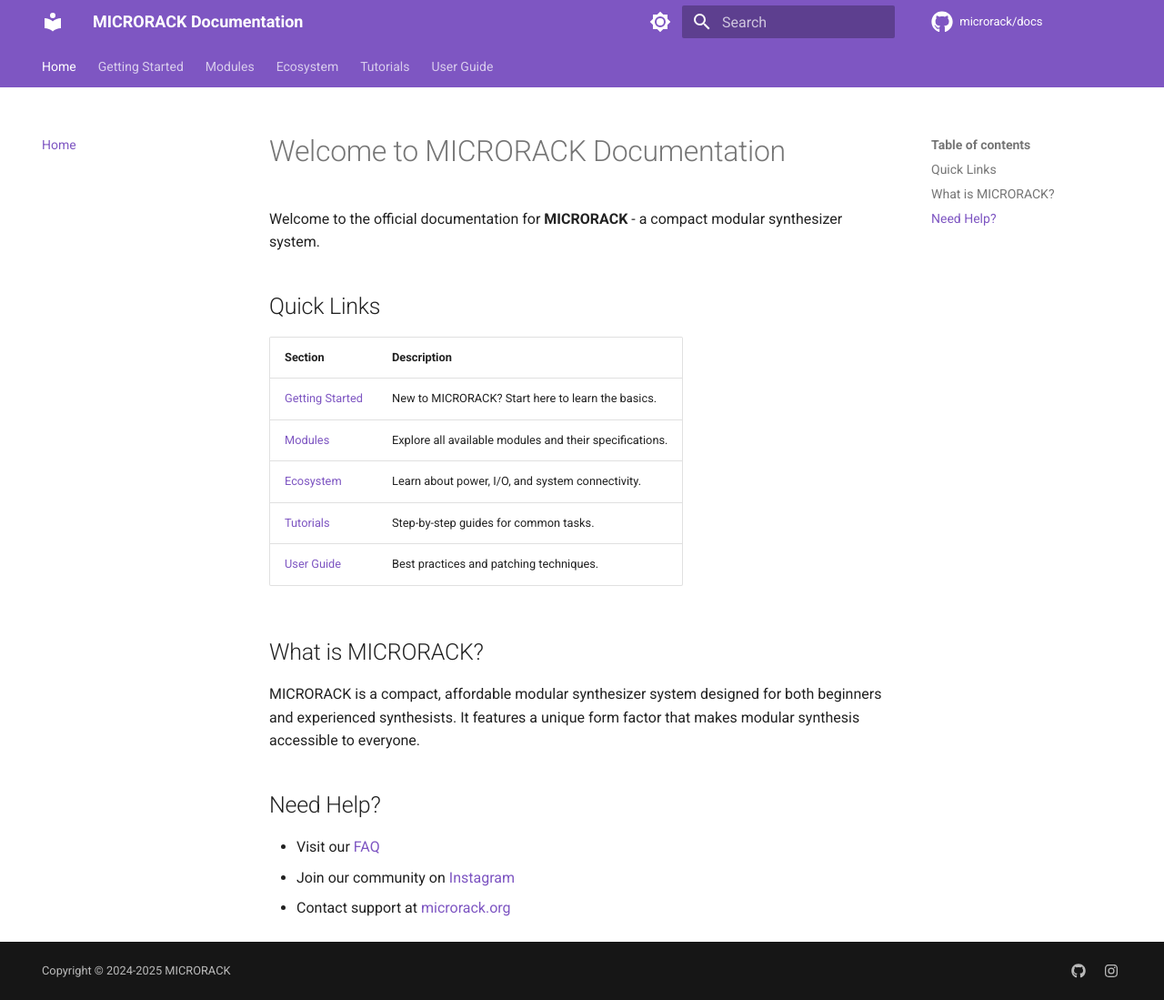
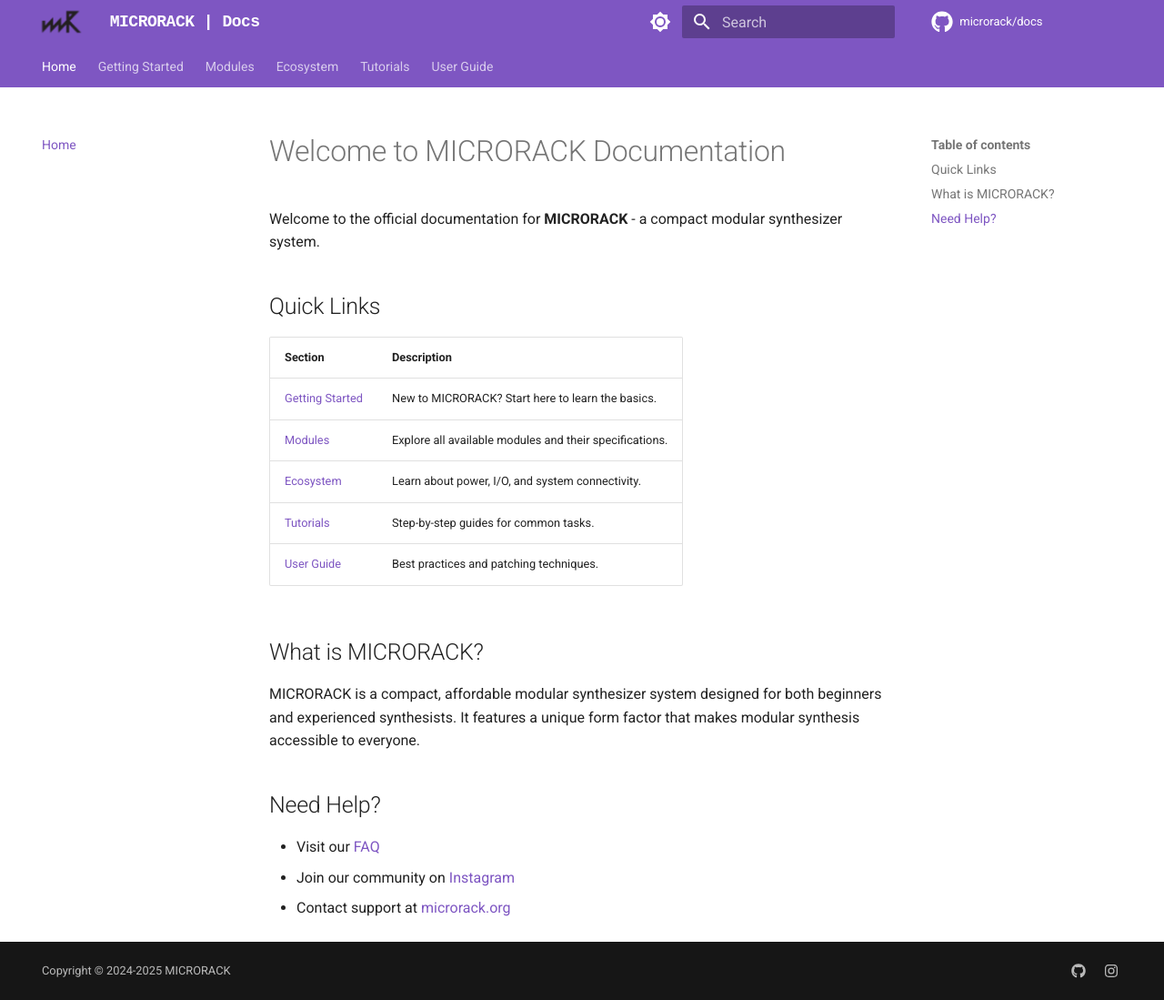
Before and after one commit to microrack/docs-test, an MkDocs documentation site: the page built from docs/index.md, in a window 1280 px wide and 1099 px high. Shown: the whole window at 91% size. Built offline with MkDocs 1.6.1 and Material for MkDocs 9.7.7, drawn with Linux system fonts in a browser that asks for light colours; some web fonts are replaced; comment, search, counter and statistics services are not loaded.

Commit message:
Add branding: logo, Martian Mono font, custom header
- Added MICRORACK logo from main site
- Custom CSS with Martian Mono font for header
- Site name: MICRORACK | Docs
- Favicon set to logo

```diff
--- /dev/null
+++ b/docs/assets/extra.css
@@ -0,0 +1,25 @@
+/* Martian Mono font for branding */
+@font-face {
+  font-family: 'Martian Mono';
+  src: url('https://microrack.org/fonts/martian-mono/latin.woff2') format('woff2');
+  font-weight: 400;
+  font-style: normal;
+  font-display: swap;
+}
+
+/* Header branding with Martian Mono */
+.md-header__title {
+  font-family: 'Martian Mono', monospace !important;
+  font-weight: 500;
+  letter-spacing: -0.5px;
+}
+
+.md-header__topic {
+  font-family: 'Martian Mono', monospace !important;
+}
+
+/* Logo sizing */
+.md-header__button.md-logo img {
+  height: 24px;
+  width: auto;
+}
--- a/mkdocs.yml
+++ b/mkdocs.yml
@@ -1,4 +1,4 @@
-site_name: MICRORACK Documentation
+site_name: MICRORACK | Docs
 site_url: https://docs.microrack.org
 site_description: User guides and tutorials for MICRORACK modular synthesizer system
 site_author: MICRORACK
@@ -8,6 +8,8 @@ repo_url: https://github.com/microrack/docs-test
 
 theme:
   name: material
+  logo: assets/logo.png
+  favicon: assets/logo.png
   palette:
     - scheme: default
       primary: deep purple
@@ -62,6 +64,9 @@ extra:
       link: https://instagram.com/microrack
   generator: false
 
+extra_css:
+  - assets/extra.css
+
 copyright: Copyright &copy; 2024-2025 MICRORACK
 
 nav:
```
Also changed, not shown: docs/assets/logo.png (added).
